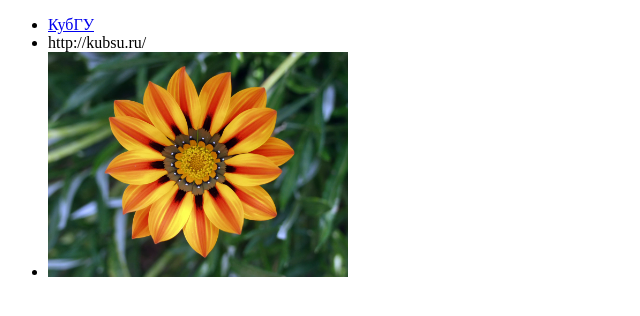
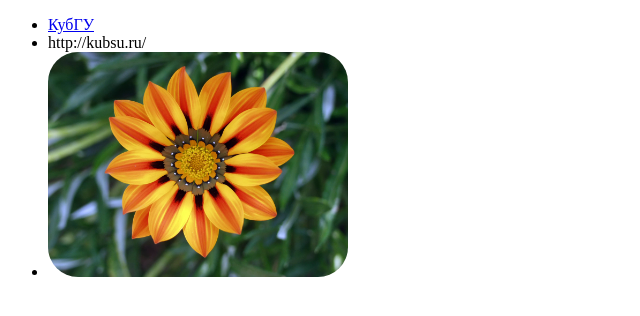
Before and after one commit to tokitostr/.github.io, a plain HTML site: page index.html in a window 1280 px wide. Shown: the full height of the page, 0-640 px from the left. Drawn offline with Linux system fonts and the light colour scheme.

Commit message:
Update index.html

```diff
--- a/index.html
+++ b/index.html
@@ -5,6 +5,11 @@
   <meta charset="UTF-8">
 
   <title> Задание 1 </title>
+   <style>
+    img {
+      border-radius: 30px;
+    }
+  </style>
 </head>
 
 </body>
```
